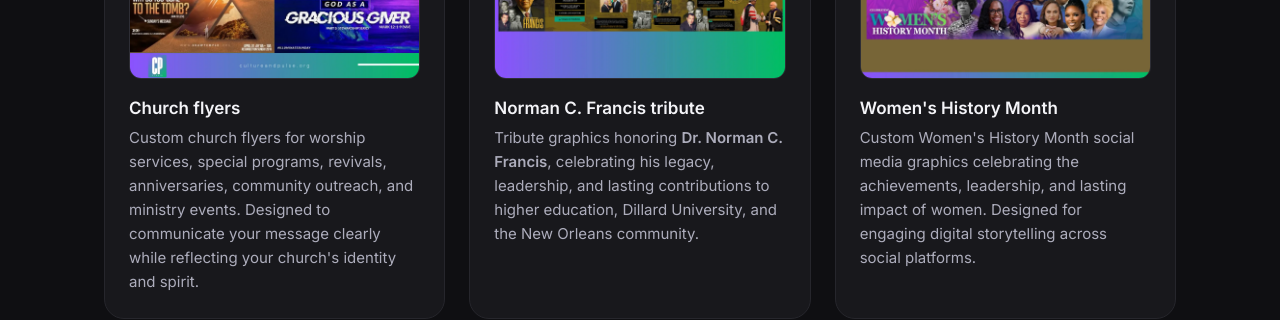
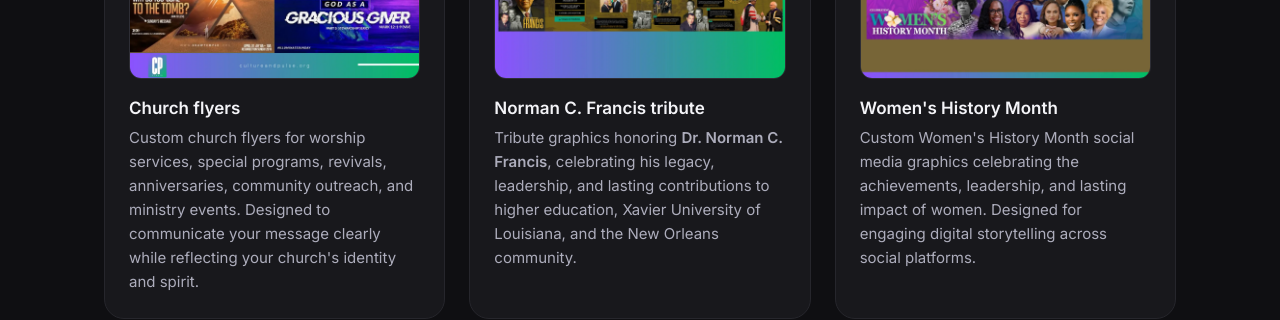
Before and after one commit to ajwebber13/culture-pulse-studios, a plain HTML site: page portfolio.html in a window 1280 px wide. Shown: the part 1420-1740 px from the top of the page. Drawn offline with nearby package versions, Linux system fonts and the light colour scheme.

Commit message:
Fix Norman C. Francis tribute: Xavier University of Louisiana, not Dillard
Co-Authored-By: Claude Sonnet 5 <noreply@anthropic.com>

```diff
--- a/portfolio.html
+++ b/portfolio.html
@@ -95,7 +95,7 @@ Portfolio
 <img src="images/portfolio/norman-francis-tribute.webp" alt="Mockup of tribute graphics honoring Norman C. Francis" style="display: block; width: 100%; aspect-ratio: 1 / 1; object-fit: cover">
 </a>
 <p style="margin: 16px 0 0; font-weight: 600; color: #F4F4F8">Norman C. Francis tribute</p>
-<p style="margin: 4px 0 0; color: #ADADBC; font-size: 15px">Tribute graphics honoring <strong>Dr. Norman C. Francis</strong>, celebrating his legacy, leadership, and lasting contributions to higher education, Dillard University, and the New Orleans community.</p>
+<p style="margin: 4px 0 0; color: #ADADBC; font-size: 15px">Tribute graphics honoring <strong>Dr. Norman C. Francis</strong>, celebrating his legacy, leadership, and lasting contributions to higher education, Xavier University of Louisiana, and the New Orleans community.</p>
 </article>
 
 <article style="background: #18181C; border: 1px solid #26262C; border-radius: 20px; padding: clamp(16px, 2.4vw, 24px)">
```
